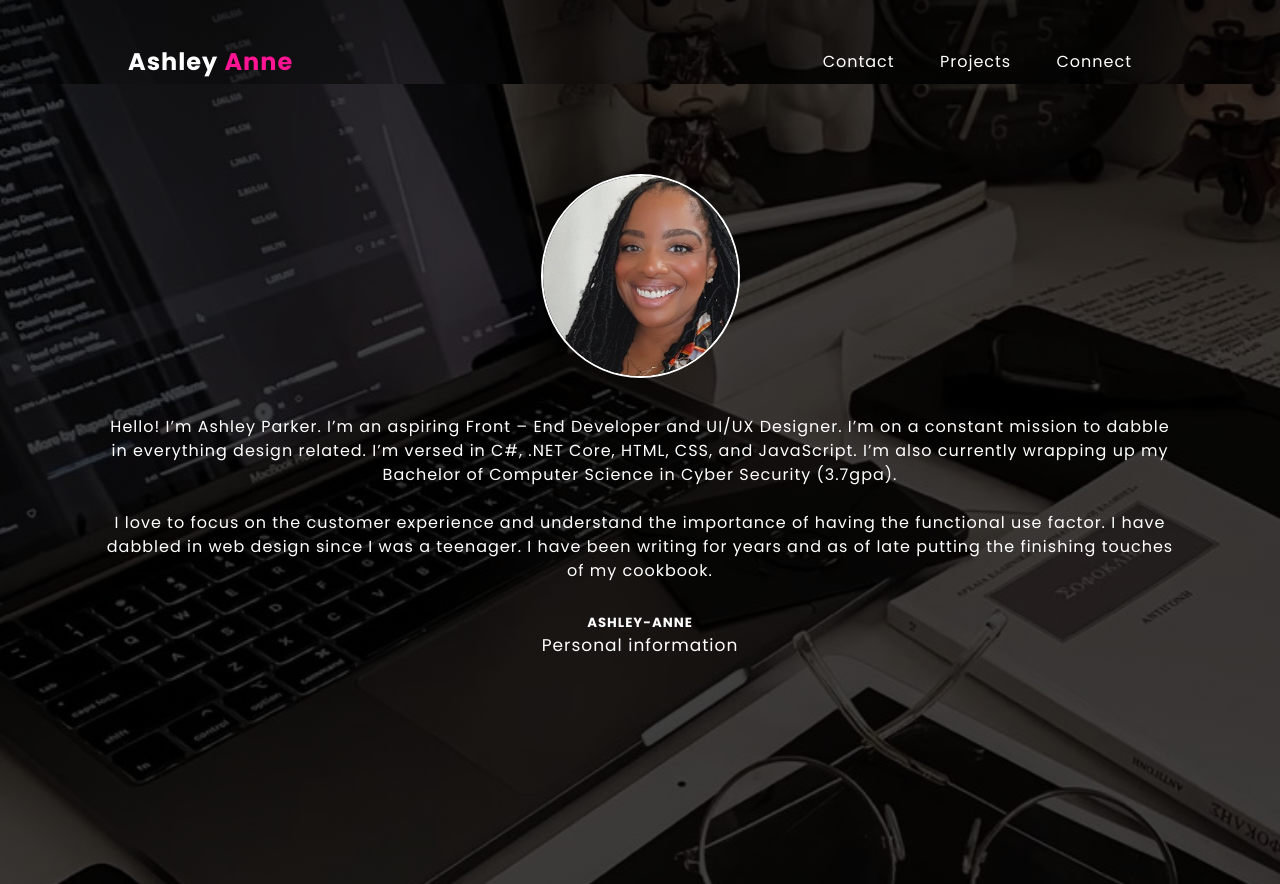
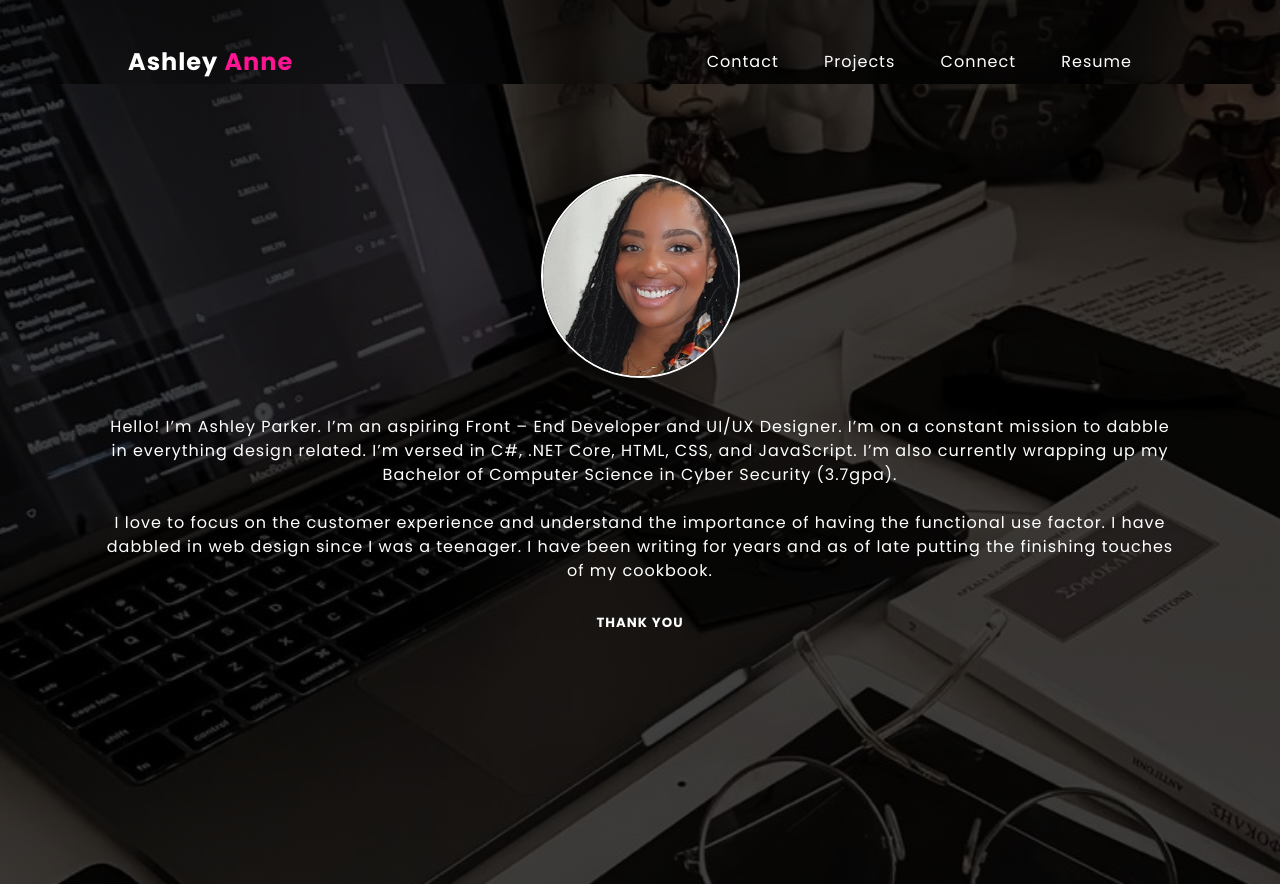
Before and after one commit to ashley-anne/ashley-anne.github.io, a plain HTML site: page index.html in a window 1280 px wide. Drawn offline with Linux system fonts and the light colour scheme.

Commit message:
Update index.html

```diff
--- a/index.html
+++ b/index.html
@@ -15,6 +15,7 @@
             <li><a href="mailto:ash.anne.parker@gmail.com">Contact</a></li>
             <li><a href="https://github.com/ashley-anne?tab=projects">Projects</a></li>
             <li><a href="https://www.linkedin.com/in/ashley-parker0724/">Connect</a></li>
+            <li><a href="./Ashley.Parker.Resume.docx">Resume</a></li>
           </ul>
         </nav>
       <div class ="wrapper">
@@ -30,9 +31,8 @@
               I have dabbled in web design since I was a teenager. I have been writing for years and as of late putting the finishing touches of my cookbook.
 
             </blockquote>
-            <h5>Ashley-Anne </h5>
-            <p>Personal information</p>
-          </article>
+            <h5>Thank You </h5>
+            </article>
         </div>
       </div>
       </div>
```
